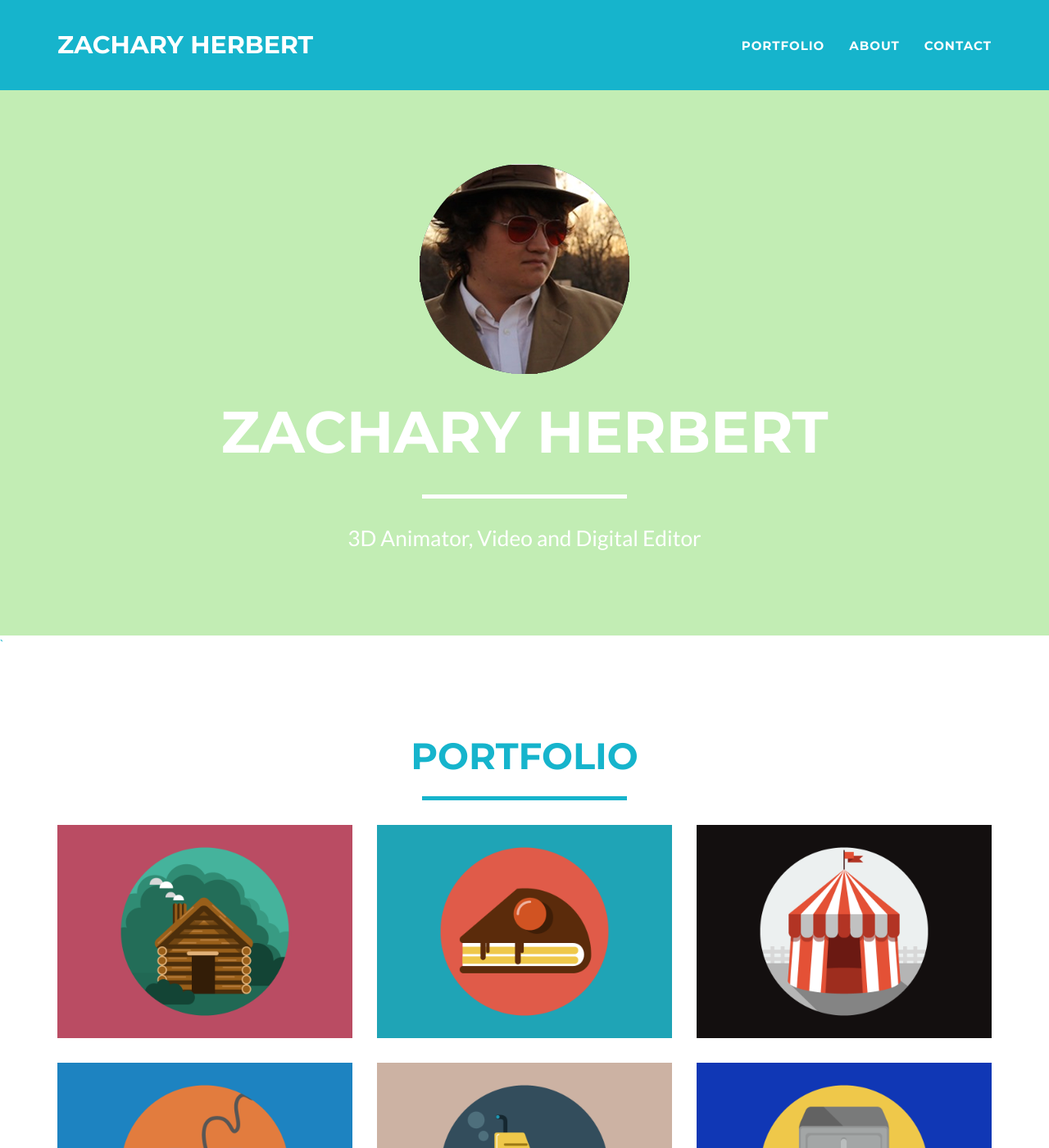
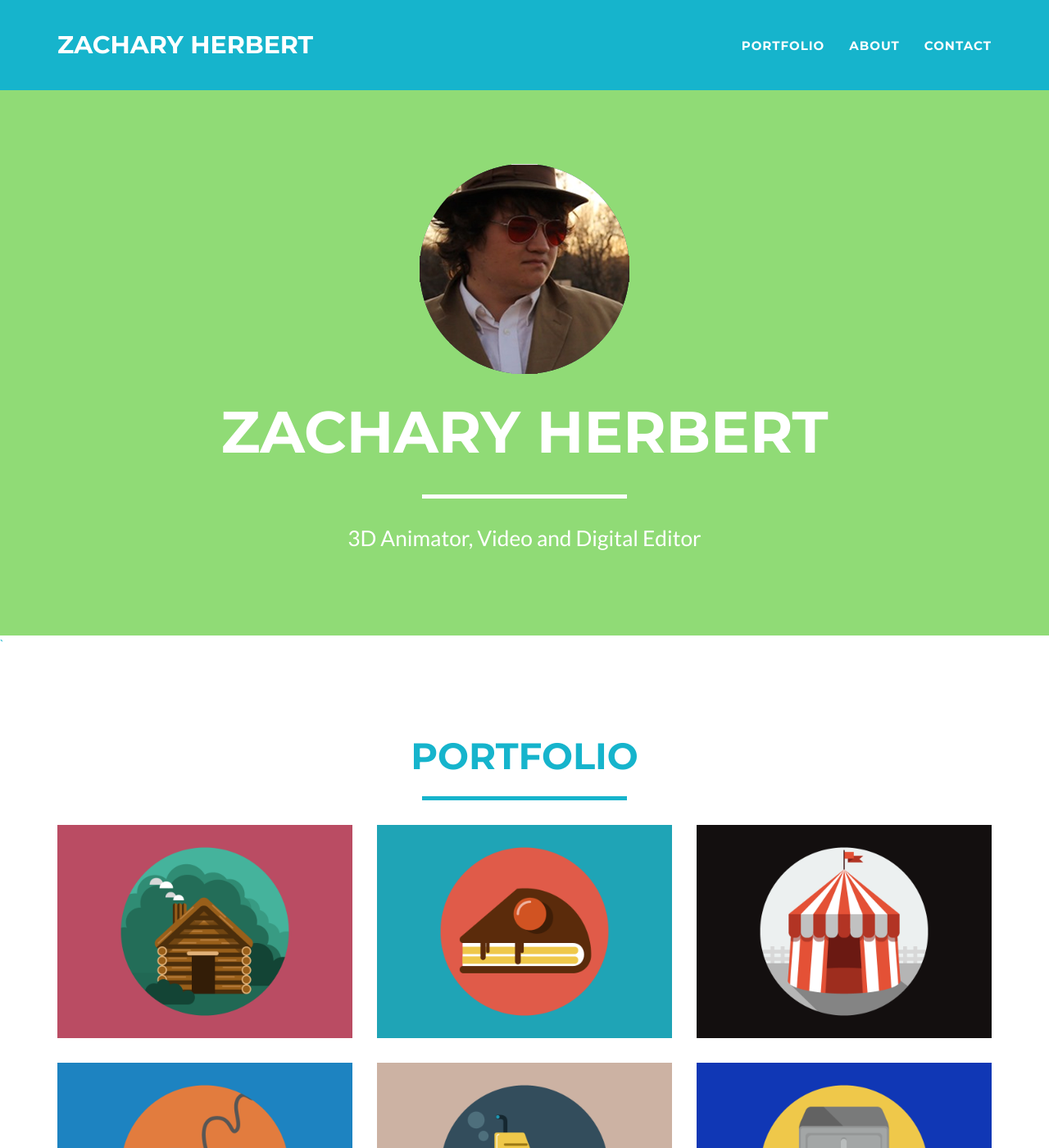
Before and after one commit to derpalicious/derpalicious.github.io, a Jekyll site: the page built from index.html, in a window 1280 px wide and 1400 px high. Shown: the whole window at 82% size. Built offline with Jekyll 4.4.1, drawn with Linux system fonts in a browser that asks for light colours.

Commit message:
Color Changes

```diff
--- a/_config.yml
+++ b/_config.yml
@@ -5,7 +5,7 @@ description: "Portfolio Website for Zachary Herbert."
 
 # Color settings (hex-codes without the leading hash-tag)
 color:
-  primary: C2EDB4 #80B3FF
+  primary: 90DB76 #80B3FF
   secondary: 16B4CC #FD6E8A
   secondary-dark: 0C7585 #A2122F
 
```
